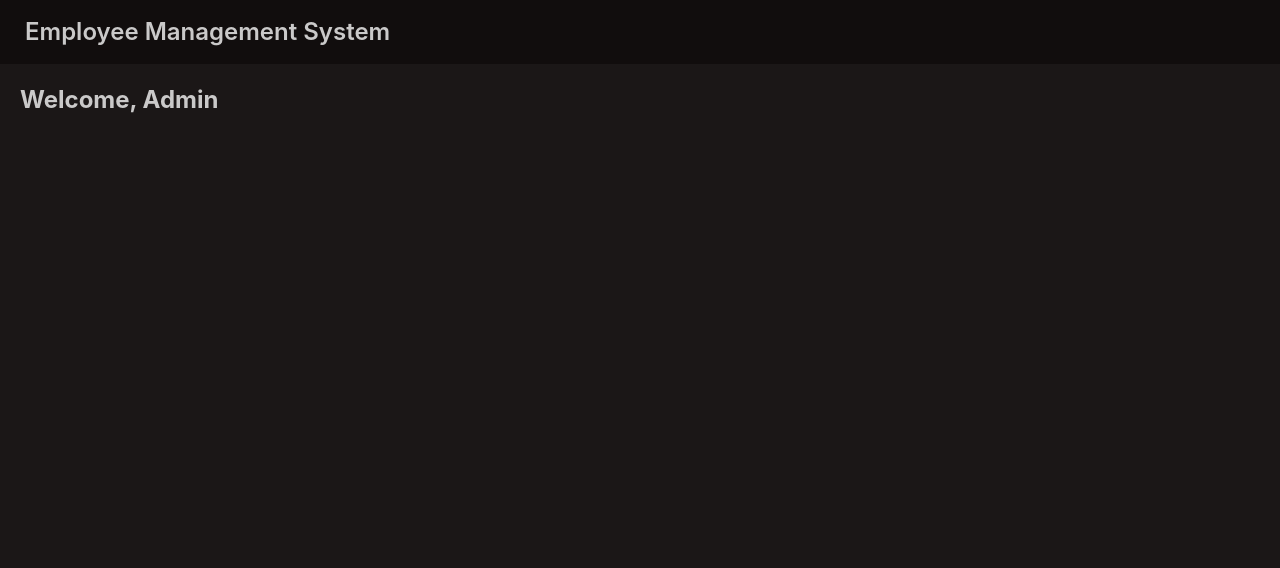
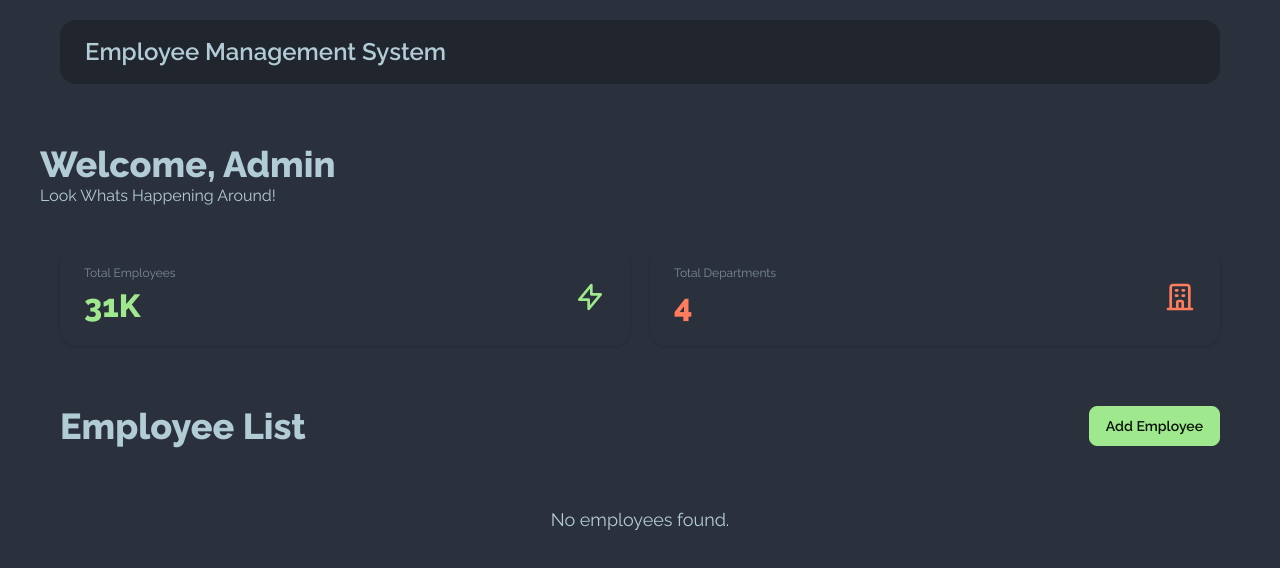
Before and after one commit to Taggy01/PRODIGY_FS_02, a React (Vite) app in the folder Client/: page / in a window 1280 px wide. Both pictures are taken after a click on the button "Get Started". Shown: the top 568 px of the page. Built offline with nearby package versions, Linux system fonts and the light colour scheme.

Commit message:
added dashboard

```diff
--- a/Client/src/App.jsx
+++ b/Client/src/App.jsx
@@ -3,7 +3,9 @@ import { Homepage } from "./Pages/Homepage"
 function App() {
 
   return (
-    <Homepage />
+    <div className="font-raleway">
+      <Homepage />
+    </div>
   )
 }
 
--- /dev/null
+++ b/Client/src/Components/EmployeeTable.jsx
@@ -0,0 +1,33 @@
+export function EmployeeTable({ employees, onEdit, onDelete }) {
+    return (
+        <div className="overflow-x-auto">
+            <table className="table">
+                <thead>
+                    <tr>
+                        <th>Name</th>
+                        <th>Position</th>
+                        <th>Department</th>
+                        <th>Actions</th>
+                    </tr>
+                </thead>
+                <tbody>
+                    {employees.map((employee) => (
+                        <tr key={employee.id}>
+                            <td>{employee.name}</td>
+                            <td>{employee.position}</td>
+                            <td>{employee.department}</td>
+                            <td>
+                                <button className="btn btn-primary btn-sm mr-2" onClick={() => onEdit(employee)}>
+                                    Edit
+                                </button>
+                                <button className="btn btn-danger btn-sm" onClick={() => onDelete(employee.id)}>
+                                    Delete
+                                </button>
+                            </td>
+                        </tr>
+                    ))}
+                </tbody>
+            </table>
+        </div>
+    );
+}
--- a/Client/src/Components/MainPage.jsx
+++ b/Client/src/Components/MainPage.jsx
@@ -1,7 +1,46 @@
-export function MainPage() {
+import { EmployeeTable } from "./EmployeeTable";
+export function MainPage({ employees, onEdit, onDelete }) {
     return (
-        <div className="m-5">
-            <p className="text-2xl font-bold">Welcome, Admin</p>
+        <div className="m-10">
+            <div className="py-5">
+                <p className="text-4xl font-extrabold">Welcome, Admin</p>
+                <p>Look Whats Happening Around!</p>
+            </div>
+            <div className="p-5 flex flex-col md:flex-row gap-5">
+                <div className="stats shadow w-full">
+                    <div className="stat">
+                        <div className="stat-figure text-primary">
+                            <svg xmlns="http://www.w3.org/2000/svg" fill="none" viewBox="0 0 24 24" className="inline-block w-8 h-8 stroke-current"><path strokeLinecap="round" strokeLinejoin="round" strokeWidth="2" d="M13 10V3L4 14h7v7l9-11h-7z"></path></svg>
+                        </div>
+                        <div className="stat-title">Total Employees</div>
+                        <div className="stat-value text-primary">31K</div>
+                    </div>
+                </div>
+                <div className="stats shadow w-full">
+                    <div className="stat">
+                        <div className="stat-figure text-secondary">
+                            <svg xmlns="http://www.w3.org/2000/svg" fill="none" viewBox="0 0 24 24" className="inline-block w-8 h-8 stroke-current"><path strokeLinecap="round" strokeLinejoin="round" strokeWidth="2" d="M19 21V5a2 2 0 00-2-2H7a2 2 0 00-2 2v16m14 0h2m-2 0h-5m-9 0H3m2 0h5M9 7h1m-1 4h1m4-4h1m-1 4h1m-5 10v-5a1 1 0 011-1h2a1 1 0 011 1v5m-6 0h6"></path></svg>
+                        </div>
+                        <div className="stat-title">Total Departments</div>
+                        <div className="stat-value text-secondary">4</div>
+                    </div>
+                </div>
+            </div>
+            <div className="m-5">
+                <div className="flex gap-5 justify-between items-center">
+                    <p className="text-4xl font-extrabold">Employee List</p>
+                    <button className="btn btn-primary my-5" onClick={() => onEdit({})}>
+                        Add Employee
+                    </button>
+                </div>
+                {employees.length > 0 ? (
+                    <EmployeeTable employees={employees} onEdit={onEdit} onDelete={onDelete} />
+                ) : (
+                    <div className="flex justify-center my-10">
+                        <p className="text-lg">No employees found.</p>
+                    </div>
+                )}
+            </div>
         </div>
     );
 }
--- a/Client/src/Components/Navbar.jsx
+++ b/Client/src/Components/Navbar.jsx
@@ -1,6 +1,6 @@
 export function Navbar() {
     return (
-        <div className="navbar bg-base-300 sticky top-0 z-50">
+        <div className="navbar bg-base-300 sticky top-0 z-50 rounded-2xl my-5 mx-15 w-auto">
             <a className="btn btn-ghost text-2xl">Employee Management System</a>
         </div>
     );
--- a/Client/src/Pages/Homepage.jsx
+++ b/Client/src/Pages/Homepage.jsx
@@ -19,7 +19,7 @@ export function Homepage() {
                 ) : (
                     <div>
                         <Navbar />
-                        <MainPage key="main" />
+                        <MainPage key="main" employees={[]} onEdit={() => {}} onDelete={() => {}} />
                     </div>
                 )}
             </AnimatePresence>
--- a/Client/src/index.css
+++ b/Client/src/index.css
@@ -1,4 +1,10 @@
+@import url('https://fonts.googleapis.com/css2?family=Raleway:ital,wght@0,100..900;1,100..900&display=swap');
 @import "tailwindcss";
- @plugin "daisyui" {
-   themes: forest --default;
- }
+
+@plugin "daisyui" {
+  themes: dim --default;
+}
+
+@theme {
+  --font-raleway: 'Raleway', sans-serif;
+}
```
